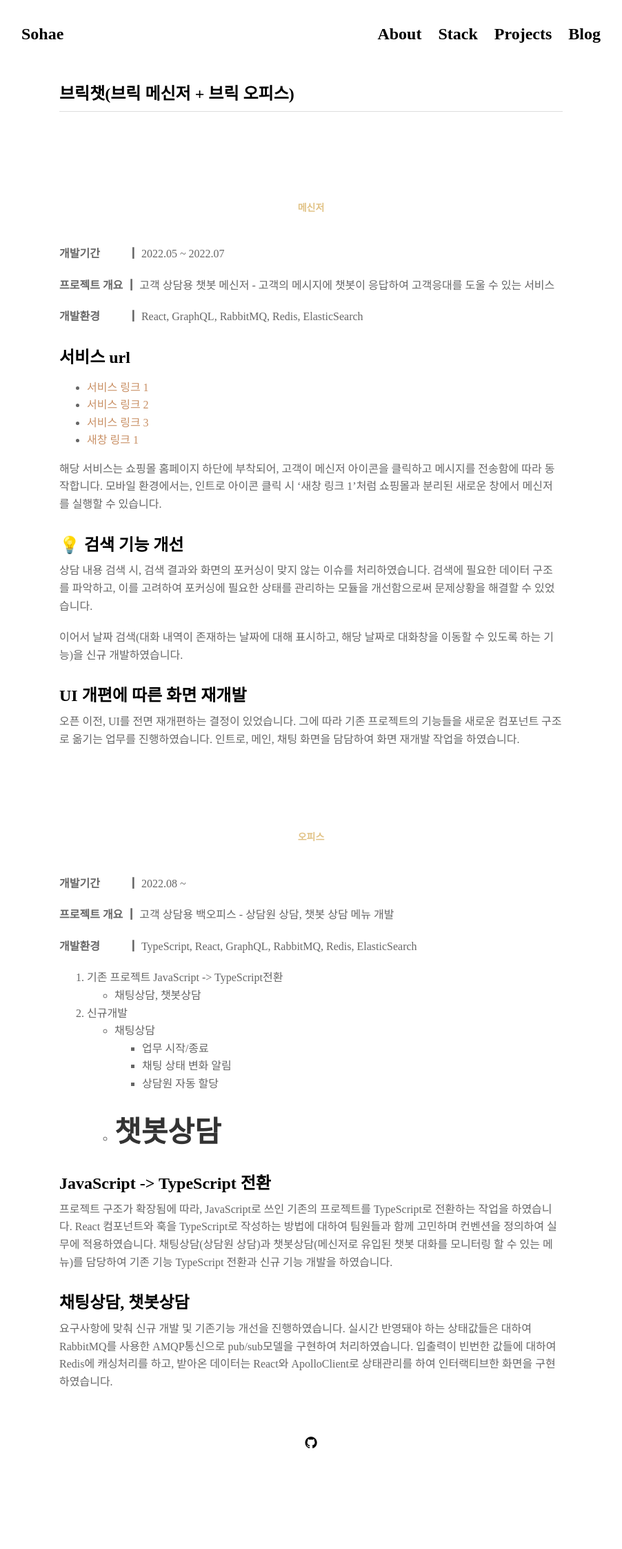
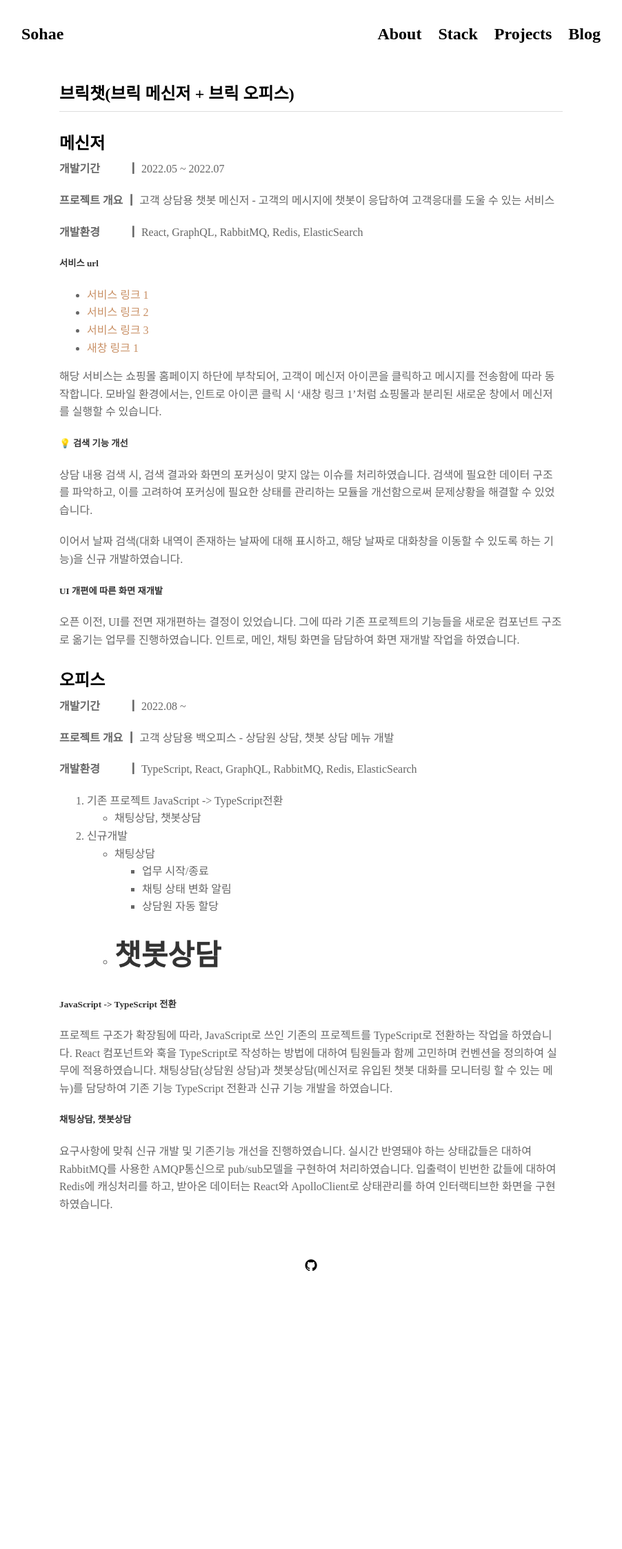
Before and after one commit to Dayook/dayook.github.io, a Jekyll site: the page built from projects/proj-4.md, in a window 1280 px wide. Shown: the whole page at 69% size, without its empty margins (189-1091 px from the left). Built offline with Jekyll 4.4.1, drawn with Linux system fonts in a browser that asks for light colours; nearby versions of some CDN libraries; some web fonts are replaced; after the commit the page ends 1988 px from its top, so only the background shows below that.

```diff
--- a/projects/proj-4.md
+++ b/projects/proj-4.md
@@ -4,7 +4,7 @@ title: "브릭챗(브릭 메신저 + 브릭 오피스)"
 ---
 
 ---
-### 메신저
+#### 메신저
 
 <!-- {% include carousel.html height="50" unit="%" duration="7" %} -->
 **개발기간 　　 ┃** 2022.05 ~ 2022.07
@@ -13,7 +13,7 @@ title: "브릭챗(브릭 메신저 + 브릭 오피스)"
 
 **개발환경 　　 ┃** React, GraphQL, RabbitMQ, Redis, ElasticSearch
 
-####  서비스 url
+#####  서비스 url
 - [서비스 링크 1](https://smarthippo.kr/)
 - [서비스 링크 2](https://www.moccasom.co.kr/)
 - [서비스 링크 3](https://fromdayone.co.kr/)
@@ -23,19 +23,19 @@ title: "브릭챗(브릭 메신저 + 브릭 오피스)"
 모바일 환경에서는, 인트로 아이콘 클릭 시 '새창 링크 1'처럼  쇼핑몰과 분리된 새로운 창에서 메신저를 실행할 수 있습니다.
 
 
-#### 💡 검색 기능 개선
+##### 💡 검색 기능 개선
 상담 내용 검색 시, 검색 결과와 화면의 포커싱이 맞지 않는 이슈를 처리하였습니다.
 검색에 필요한 데이터 구조를 파악하고, 이를 고려하여 포커싱에 필요한 상태를 관리하는 모듈을 개선함으로써 문제상황을 해결할 수 있었습니다.
 
 이어서 날짜 검색(대화 내역이 존재하는 날짜에 대해 표시하고, 해당 날짜로 대화창을 이동할 수 있도록 하는 기능)을 신규 개발하였습니다.
 <!-- React와 GraphQL의 ApolloClient를 통해 상태를 관리하고 ElasticSearch  -->
 
-#### UI 개편에 따른 화면 재개발
+##### UI 개편에 따른 화면 재개발
 오픈 이전, UI를 전면 재개편하는 결정이 있었습니다. 그에 따라 기존 프로젝트의 기능들을 새로운 컴포넌트 구조로 옮기는 업무를 진행하였습니다.
 인트로, 메인, 채팅 화면을 담담하여 화면 재개발 작업을 하였습니다.
 
 
-### 오피스
+#### 오피스
 
 **개발기간 　　 ┃** 2022.08 ~
 
@@ -53,11 +53,11 @@ title: "브릭챗(브릭 메신저 + 브릭 오피스)"
     - 챗봇상담
 ---
 
-#### JavaScript -> TypeScript 전환
+##### JavaScript -> TypeScript 전환
 프로젝트 구조가 확장됨에 따라, JavaScript로 쓰인 기존의 프로젝트를 TypeScript로 전환하는 작업을 하였습니다. React 컴포넌트와 훅을 TypeScript로 작성하는 방법에 대하여 팀원들과 함께 고민하며 컨벤션을 정의하여 실무에 적용하였습니다.
 채팅상담(상담원 상담)과 챗봇상담(메신저로 유입된 챗봇 대화를 모니터링 할 수 있는 메뉴)를 담당하여 기존 기능 TypeScript 전환과 신규 기능 개발을 하였습니다.
 
-#### 채팅상담, 챗봇상담
+##### 채팅상담, 챗봇상담
 요구사항에 맞춰 신규 개발 및 기존기능 개선을 진행하였습니다.
 실시간 반영돼야 하는 상태값들은 대하여 RabbitMQ를 사용한 AMQP통신으로 pub/sub모델을 구현하여 처리하였습니다.
 입출력이 빈번한 값들에 대하여 Redis에 캐싱처리를 하고, 받아온 데이터는 React와 ApolloClient로 상태관리를 하여 인터랙티브한 화면을 구현하였습니다.
```
